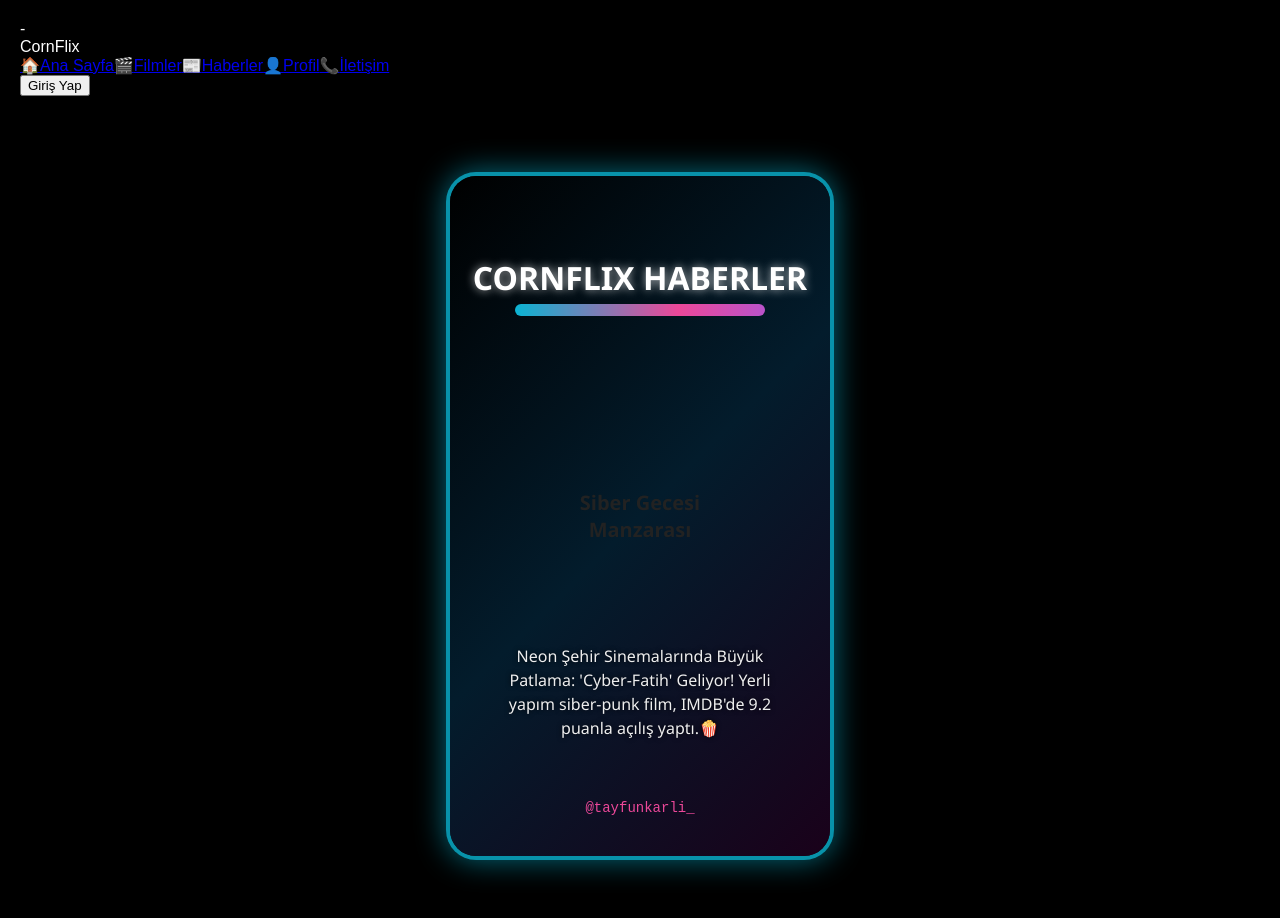
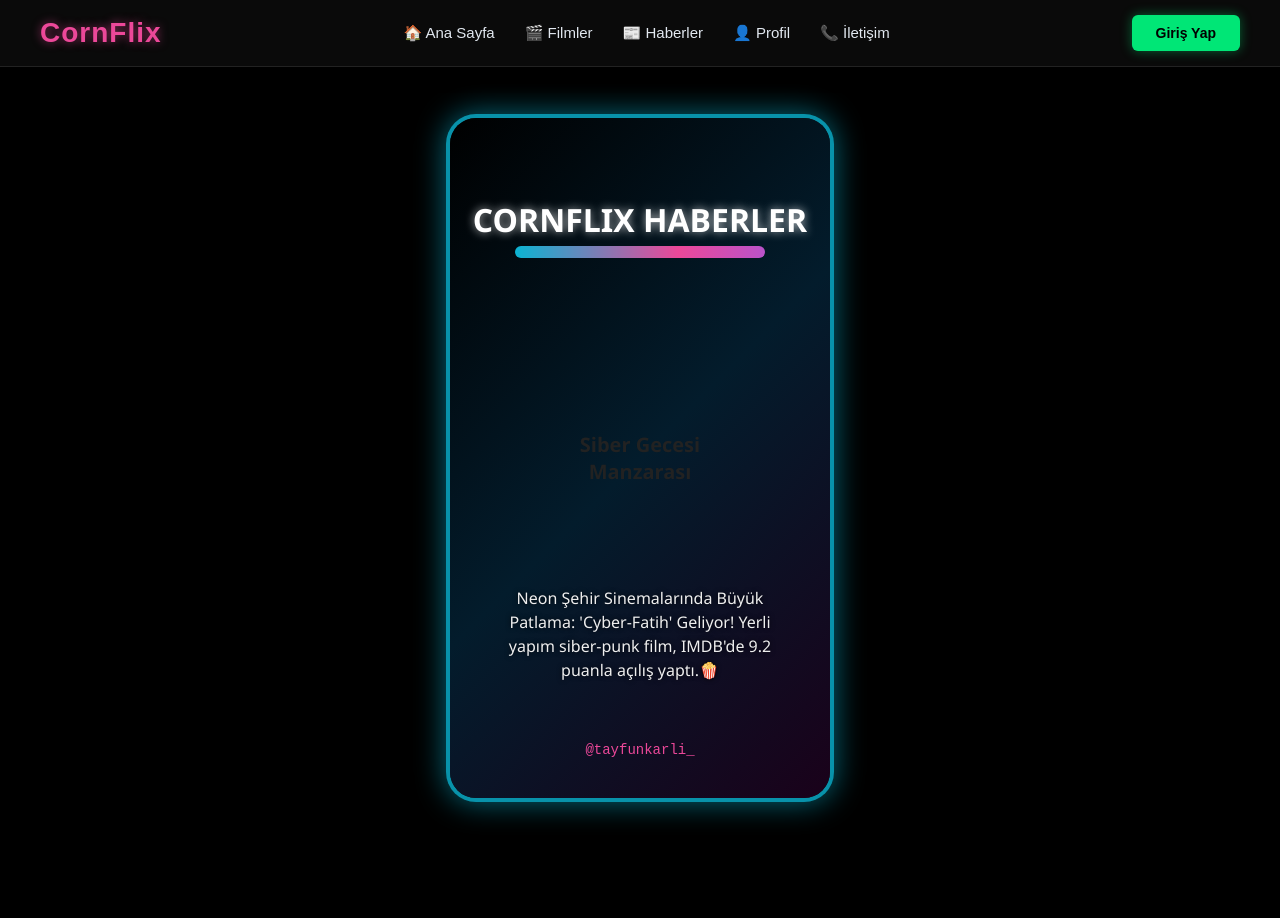
Before and after one commit to tayfunkarli96-ops/kitaplik, a React (Vite) app in the folder frontendd/: page /news in a window 1280 px wide. Shown: the top 918 px of the page. Built offline with nearby package versions, Linux system fonts and the light colour scheme; no server answers.

Commit message:
Update Navbar.tsx

```diff
--- a/frontendd/src/components/app/Navbar.tsx
+++ b/frontendd/src/components/app/Navbar.tsx
@@ -3,47 +3,73 @@ import { Link } from 'react-router-dom';
 
 const Navbar = () => {
   return (
-    <div className="fixed left-0 top-0 h-full w-64 bg-black border-r border-gray-800 p-6 flex flex-col space-y-8 z-50">
-      <div className="text-3xl font-bold italic tracking-tighter">
-        <span className="text-pink-500 shadow-neon">Corn</span>
-        <span className="text-cyan-400">Flix</span>
+    <nav style={{
+      position: 'fixed',
+      top: 0,
+      left: 0,
+      width: '100%',
+      backgroundColor: '#0a0a0a',
+      borderBottom: '1px solid #222',
+      display: 'flex',
+      justifyContent: 'space-between',
+      alignItems: 'center',
+      padding: '15px 40px',
+      zIndex: 1000,
+      fontFamily: 'sans-serif',
+      boxSizing: 'border-box',
+      boxShadow: '0 4px 15px rgba(0, 0, 0, 0.5)'
+    }}>
+
+      {/* LOGO KISMI (Neon Pembe) */}
+      <Link to="/" style={{
+        fontSize: '28px',
+        fontWeight: '900',
+        color: '#ec4899',
+        textDecoration: 'none',
+        letterSpacing: '1px',
+        textShadow: '0 0 10px rgba(236, 72, 153, 0.6)'
+      }}>
+        CornFlix
+      </Link>
+
+      {/* MENÜ LİNKLERİ */}
+      <div style={{ display: 'flex', gap: '30px', alignItems: 'center' }}>
+        <Link to="/" style={linkStyle}>🏠 Ana Sayfa</Link>
+        <Link to="/movies" style={linkStyle}>🎬 Filmler</Link>
+        <Link to="/news" style={linkStyle}>📰 Haberler</Link>
+        <Link to="/profile" style={linkStyle}>👤 Profil</Link>
+        <Link to="/contact" style={linkStyle}>📞 İletişim</Link>
       </div>
 
-      <nav className="flex flex-col space-y-4">
-        <Link to="/" className="text-gray-300 hover:text-pink-500 text-lg font-medium transition-colors flex items-center space-x-3 group">
-          <span>🏠</span>
-          <span>Ana Sayfa</span>
-        </Link>
+      {/* GİRİŞ YAP BUTONU (Siber Yeşil) */}
+      <button style={{
+        backgroundColor: '#00e676',
+        color: 'black',
+        border: 'none',
+        padding: '10px 24px',
+        borderRadius: '6px',
+        fontWeight: 'bold',
+        cursor: 'pointer',
+        fontSize: '14px',
+        boxShadow: '0 0 12px rgba(0, 230, 118, 0.4)'
+      }}>
+        Giriş Yap
+      </button>
 
-        <Link to="/movies" className="text-gray-300 hover:text-pink-500 text-lg font-medium transition-colors flex items-center space-x-3 group">
-          <span>🎬</span>
-          <span>Filmler</span>
-        </Link>
-
-        {/* RE-09: Haberler Butonu */}
-        <Link to="/news" className="text-white hover:text-cyan-400 text-lg font-bold transition-all flex items-center space-x-3 group border-l-4 border-transparent hover:border-cyan-400 pl-2">
-          <span>📰</span>
-          <span>Haberler</span>
-        </Link>
-
-        <Link to="/profile" className="text-gray-300 hover:text-pink-500 text-lg font-medium transition-colors flex items-center space-x-3 group">
-          <span>👤</span>
-          <span>Profil</span>
-        </Link>
-
-        <Link to="/contact" className="text-gray-300 hover:text-pink-500 text-lg font-medium transition-colors flex items-center space-x-3 group">
-          <span>📞</span>
-          <span>İletişim</span>
-        </Link>
-      </nav>
-
-      <div className="mt-auto">
-        <button className="w-full py-3 px-6 bg-transparent border-2 border-pink-500 text-pink-500 rounded-full font-bold hover:bg-pink-500 hover:text-white transition-all">
-          Giriş Yap
-        </button>
-      </div>
-    </div>
+    </nav>
   );
 };
 
+// Linklerin ortak stili (Kodu kalabalıklaştırmasın diye buraya aldım)
+const linkStyle = {
+  color: '#e2e8f0',
+  textDecoration: 'none',
+  fontSize: '15px',
+  fontWeight: '500',
+  display: 'flex',
+  alignItems: 'center',
+  gap: '6px',
+  transition: 'color 0.3s'
+};
+
 export default Navbar;
```
